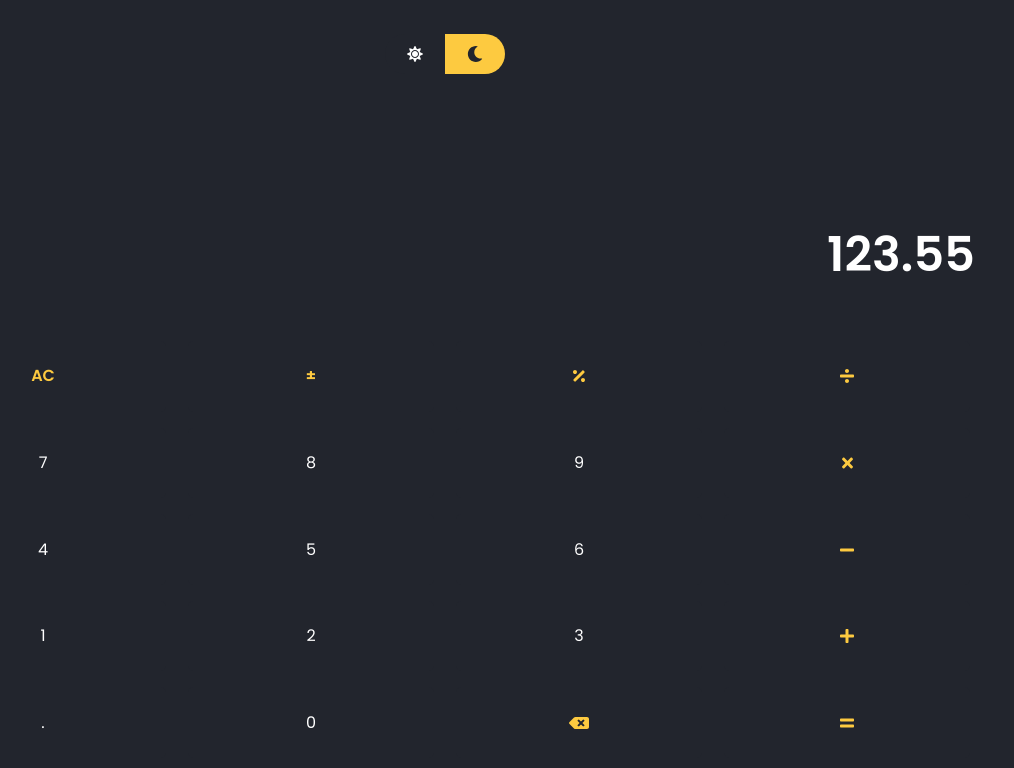
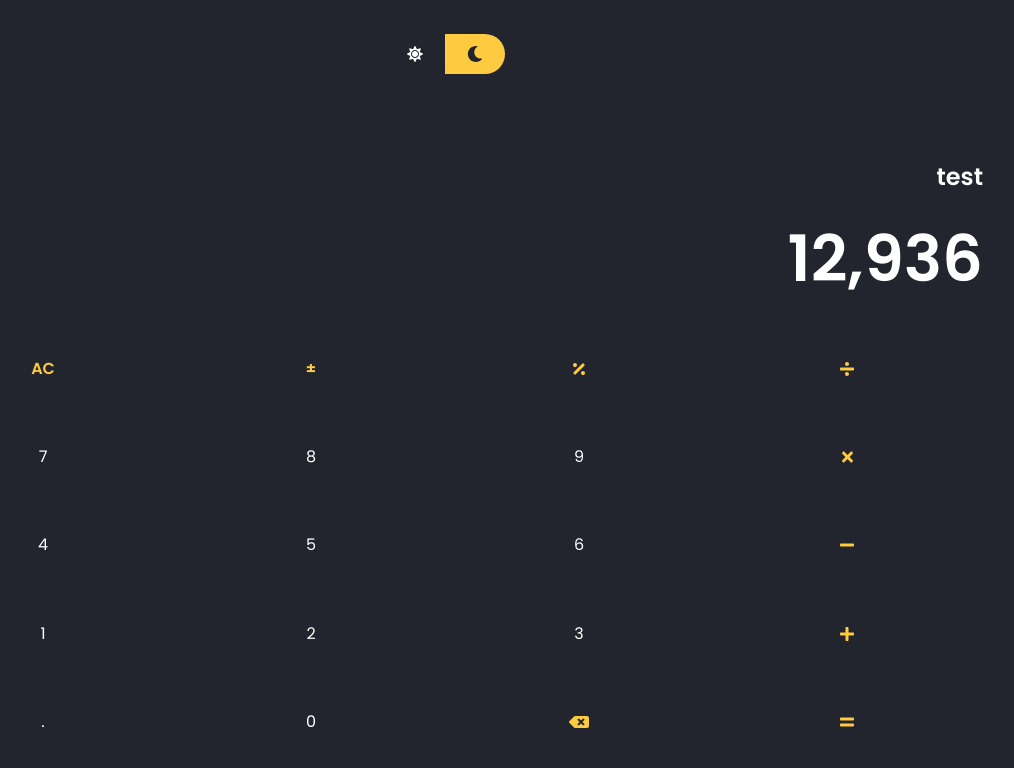
Before and after one commit to mouatassimbn/bugged-calculator, a React (Create React App) app: page / in a window 1280 px wide. Shown: the top 768 px of the page, without its empty margins (195-1209 px from the left). Built offline with nearby package versions, Linux system fonts and the light colour scheme.

Commit message:
Added output component

```diff
--- a/src/App.js
+++ b/src/App.js
@@ -1,6 +1,7 @@
 import { Component } from "react";
 import ButtonsGrid from "./components/buttons-grid/buttons-grid.component";
 import ModeToggle from "./components/mode-toggle/mode-toggle.component";
+import Output from "./components/output/output.component";
 
 class App extends Component {
   constructor(props) {
@@ -8,11 +9,51 @@ class App extends Component {
 
     this.state = {
       isDarkMode: true,
+      operation: "",
+      currentNumber: "12,936",
     };
   }
 
   toggleMode = () => {
     this.setState((state) => ({ isDarkMode: !state.isDarkMode }));
+  };
+
+  buttonClick = (content) => {
+    switch (content) {
+      case ".":
+      case "0":
+      case "1":
+      case "2":
+      case "3":
+      case "4":
+      case "5":
+      case "6":
+      case "7":
+      case "8":
+      case "9":
+        this.setState((state) => ({
+          currentNumber: state.currentNumber + content,
+        }));
+        break;
+      case "AC":
+        this.setState({ currentNumber: "" });
+        break;
+      case "backspace":
+        this.setState((state) => ({
+          currentNumber: state.currentNumber.substring(
+            0,
+            state.currentNumber.length - 1
+          ),
+        }));
+        break;
+      case "±":
+        this.setState((state) => ({
+          currentNumber: state.currentNumber.includes("-")
+            ? state.currentNumber.substring(1, state.currentNumber.length)
+            : `- ${state.currentNumber}`,
+        }));
+        break;
+    }
   };
 
   render() {
@@ -31,10 +72,10 @@ class App extends Component {
             />
           </div>
           <div className="app-screen bold">
-            <p>123.55</p>
+            <Output currentNumber={this.state.currentNumber} />
           </div>
           <div className="app-content">
-            <ButtonsGrid />
+            <ButtonsGrid handleClick={this.buttonClick} />
           </div>
         </div>
       </div>
--- a/src/assets/sass/components/_app.scss
+++ b/src/assets/sass/components/_app.scss
@@ -22,11 +22,9 @@
     .app-screen {
       width: 100%;
       height: 50%;
-      padding: 1rem;
       display: flex;
-      align-items: flex-end;
-      justify-content: flex-end;
-      font-size: 3rem;
+      align-items: center;
+      justify-content: center;
     }
 
     .app-content {
--- /dev/null
+++ b/src/assets/sass/components/_output.scss
@@ -0,0 +1,25 @@
+.output-wrapper {
+  width: 100%;
+  height: 100%;
+  display: flex;
+  align-items: center;
+  justify-content: center;
+
+  .output-body {
+    width: 100%;
+    height: 100%;
+    padding: 0.5rem;
+    display: flex;
+    flex-direction: column;
+    align-items: flex-end;
+    justify-content: flex-end;
+
+    .output-operation {
+      font-size: 1.5rem;
+    }
+
+    .output-number {
+      font-size: 4rem;
+    }
+  }
+}
--- a/src/assets/sass/main.scss
+++ b/src/assets/sass/main.scss
@@ -6,4 +6,4 @@
 
 // Components
 @import "./components/app", "./components/button", "./components/icon-button",
-  "./components/mode-toggle", "./components/buttons-grid";
+  "./components/mode-toggle", "./components/buttons-grid", "./components/output";
--- a/src/components/button/button.component.jsx
+++ b/src/components/button/button.component.jsx
@@ -1,6 +1,6 @@
 const Button = ({ isOperation, text, classes = "", clickHandler }) => {
   return (
-    <div className={`button-wrapper btn ${classes}`} onClick={clickHandler}>
+    <div className={`button-wrapper btn ${classes}`} onClick={() => clickHandler(text)}>
       <div className="button-body">
         <p className={isOperation ? "is-operation bold" : ""}>{text}</p>
       </div>
--- a/src/components/buttons-grid/buttons-grid.component.jsx
+++ b/src/components/buttons-grid/buttons-grid.component.jsx
@@ -1,46 +1,127 @@
 import Button from "../button/button.component";
 import IconButton from "../icon-button/icon-button.component";
 
-const ButtonsGrid = () => {
+const ButtonsGrid = ({ handleClick }) => {
   return (
     <div className="buttonsGrid-wrapper">
       <div className="buttonsGrid-body">
         <div className="buttonsGrid-row">
           <div className="buttonsGrid-column">
-            <Button text="AC" classes="buttonsGrid-item" isOperation />
-            <Button text="7" classes="buttonsGrid-item" />
-            <Button text="4" classes="buttonsGrid-item" />
-            <Button text="1" classes="buttonsGrid-item" />
-            <Button text="." classes="buttonsGrid-item" />
+            <Button
+              text="AC"
+              classes="buttonsGrid-item"
+              clickHandler={handleClick}
+              isOperation
+            />
+            <Button
+              text="7"
+              classes="buttonsGrid-item"
+              clickHandler={handleClick}
+            />
+            <Button
+              text="4"
+              classes="buttonsGrid-item"
+              clickHandler={handleClick}
+            />
+            <Button
+              text="1"
+              classes="buttonsGrid-item"
+              clickHandler={handleClick}
+            />
+            <Button
+              text="."
+              classes="buttonsGrid-item"
+              clickHandler={handleClick}
+            />
           </div>
           <div className="buttonsGrid-column">
-            <Button text="±" classes="buttonsGrid-item" isOperation />
-            <Button text="8" classes="buttonsGrid-item" />
-            <Button text="5" classes="buttonsGrid-item" />
-            <Button text="2" classes="buttonsGrid-item" />
-            <Button text="0" classes="buttonsGrid-item" />
+            <Button
+              text="±"
+              classes="buttonsGrid-item"
+              clickHandler={handleClick}
+              isOperation
+            />
+            <Button
+              text="8"
+              classes="buttonsGrid-item"
+              clickHandler={handleClick}
+            />
+            <Button
+              text="5"
+              classes="buttonsGrid-item"
+              clickHandler={handleClick}
+            />
+            <Button
+              text="2"
+              classes="buttonsGrid-item"
+              clickHandler={handleClick}
+            />
+            <Button
+              text="0"
+              classes="buttonsGrid-item"
+              clickHandler={handleClick}
+            />
           </div>
           <div className="buttonsGrid-column">
             <IconButton
               type="percentage"
               classes="buttonsGrid-item"
+              clickHandler={handleClick}
               isOperation
             />
-            <Button text="9" classes="buttonsGrid-item" />
-            <Button text="6" classes="buttonsGrid-item" />
-            <Button text="3" classes="buttonsGrid-item" />
+            <Button
+              text="9"
+              classes="buttonsGrid-item"
+              clickHandler={handleClick}
+            />
+            <Button
+              text="6"
+              classes="buttonsGrid-item"
+              clickHandler={handleClick}
+            />
+            <Button
+              text="3"
+              classes="buttonsGrid-item"
+              clickHandler={handleClick}
+            />
             <IconButton
               type="backspace"
               classes="buttonsGrid-item"
+              clickHandler={handleClick}
               isOperation
             />
           </div>
           <div className="buttonsGrid-column">
-            <IconButton type="divide" classes="buttonsGrid-item" isOperation />
-            <IconButton type="times" classes="buttonsGrid-item" isOperation />
-            <IconButton type="minus" classes="buttonsGrid-item" isOperation />
-            <IconButton type="plus" classes="buttonsGrid-item" isOperation />
-            <IconButton type="equals" classes="buttonsGrid-item" isOperation />
+            <IconButton
+              type="divide"
+              classes="buttonsGrid-item"
+              clickHandler={handleClick}
+              isOperation
+            />
+            <IconButton
+              type="times"
+              classes="buttonsGrid-item"
+              clickHandler={handleClick}
+              isOperation
+            />
+            <IconButton
+              type="minus"
+              classes="buttonsGrid-item"
+              clickHandler={handleClick}
+              isOperation
+            />
+            <IconButton
+              type="plus"
+              classes="buttonsGrid-item"
+              clickHandler={handleClick}
+              isOperation
+            />
+            <IconButton
+              type="equals"
+              classes="buttonsGrid-item"
+              clickHandler={handleClick}
+              isOperation
+            />
           </div>
         </div>
       </div>
--- a/src/components/icon-button/icon-button.component.jsx
+++ b/src/components/icon-button/icon-button.component.jsx
@@ -1,9 +1,14 @@
 import Icon from "../../utils/icons";
 
-const IconButton = ({ type, classes = "", isOperation }) => {
+const IconButton = ({ type, classes = "", isOperation, clickHandler }) => {
   return (
-    <div className={`iconButton-wrapper btn ${classes}`}>
-      <div className={`iconButton-body ${isOperation ? "is-operation bold" : ""}`}>
+    <div
+      className={`iconButton-wrapper btn ${classes}`}
+      onClick={() => clickHandler(type)}
+    >
+      <div
+        className={`iconButton-body ${isOperation ? "is-operation bold" : ""}`}
+      >
         {Icon(type)}
       </div>
     </div>
--- /dev/null
+++ b/src/components/output/output.component.jsx
@@ -0,0 +1,12 @@
+const Output = ({ currentNumber, history }) => {
+  return (
+    <div className="output-wrapper">
+      <div className="output-body">
+        <div className="output-operation"><p>test</p></div>
+        <div className="output-number bold">{currentNumber}</div>
+      </div>
+    </div>
+  );
+};
+
+export default Output;
```
